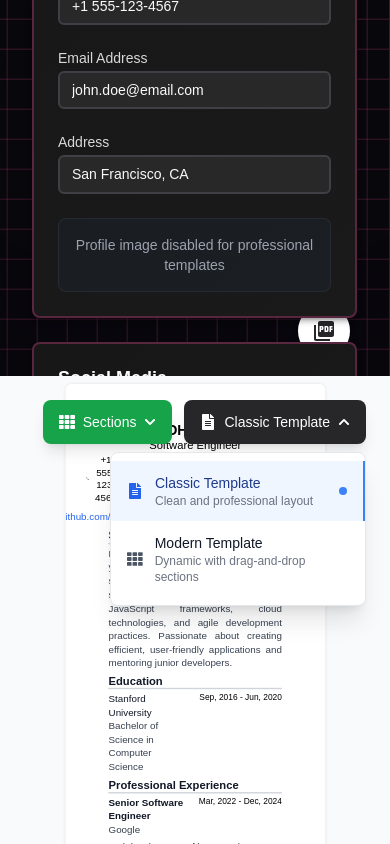
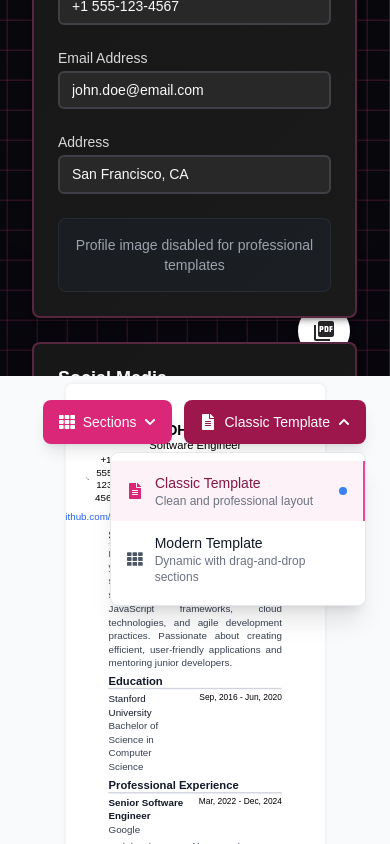
Before and after one commit to surajkewat72/Profocto, a Next.js app: page /builder in a window 390 px wide. Both pictures are taken after a click on the button "Classic Template". Shown: the part 468-1312 px from the top of the page. Built offline with nearby package versions, Linux system fonts and the light colour scheme.

Commit message:
added bg to the sidebar fixed issue

```diff
--- a/app/builder/page.tsx
+++ b/app/builder/page.tsx
@@ -70,9 +70,9 @@ export default function Builder() {
         >
           <div className="flex flex-col lg:flex-row min-h-screen max-w-full">
             {!formClose && (
-              <div className="w-full lg:w-[45%] xl:w-[40%] h-screen overflow-y-auto exclude-print relative" style={{backgroundColor: 'hsl(240 10% 3.9%)'}}>
-                {/* Animated Background Grid */}
-                <div className="absolute inset-0 z-0">
+              <div className="w-full lg:w-[45%] xl:w-[40%] h-screen exclude-print relative" style={{backgroundColor: 'hsl(240 10% 3.9%)'}}>
+                {/* Fixed Animated Background Grid */}
+                <div className="fixed inset-0 w-full lg:w-[45%] xl:w-[40%] h-screen z-0">
                   <Squares
                     speed={0.3}
                     squareSize={30}
@@ -81,8 +81,8 @@ export default function Builder() {
                     hoverFillColor='rgba(236, 72, 153, 0.1)'
                   />
                 </div>
-                <div className="h-full border-r relative z-10" style={{borderColor: 'hsl(240 3.7% 15.9%)'}}>
-                  <div className="p-8">
+                <div className="h-full border-r relative z-10 overflow-y-auto" style={{borderColor: 'hsl(240 3.7% 15.9%)'}}>
+                  <div className="p-8 relative z-20">
                     {/* Clean Header */}
                     <div className="mb-8">
                       <h1 className="text-3xl font-light mb-2" style={{color: 'hsl(0 0% 98%)'}}>
--- a/components/preview/Preview.jsx
+++ b/components/preview/Preview.jsx
@@ -268,7 +268,7 @@ const Preview = () => {
           <div className="relative" ref={toggleRef}>
             <button
               onClick={() => setShowSectionToggle(!showSectionToggle)}
-              className="flex items-center gap-2 px-4 py-3 bg-green-600 text-white rounded-lg hover:bg-green-700 transition-colors shadow-lg"
+              className="flex items-center gap-2 px-4 py-3 bg-pink-600 text-white rounded-lg hover:bg-pink-700 transition-colors shadow-lg"
               title="Toggle Sections"
             >
               <FaTh className="w-4 h-4" />
@@ -293,7 +293,7 @@ const Preview = () => {
                         type="checkbox"
                         checked={enabledSections[sectionId]}
                         onChange={() => toggleSection(sectionId)}
-                        className="w-4 h-4 text-green-600 bg-gray-100 border-gray-300 rounded focus:ring-green-500 focus:ring-2"
+                        className="w-4 h-4 text-pink-600 bg-gray-100 border-gray-300 rounded focus:ring-pink-500 focus:ring-2"
                       />
                       <span className="text-sm text-gray-900 flex-1">{sectionLabels[sectionId]}</span>
                       {!enabledSections[sectionId] && (
@@ -315,7 +315,7 @@ const Preview = () => {
           <div className="relative" ref={dropdownRef}>
             <button
               onClick={() => setIsDropdownOpen(!isDropdownOpen)}
-              className="flex items-center gap-2 px-4 py-3 bg-zinc-800 text-white rounded-lg hover:bg-zinc-700 transition-colors shadow-lg"
+              className="flex items-center gap-2 px-4 py-3 bg-pink-800 text-white rounded-lg hover:bg-pink-700 transition-colors shadow-lg"
             >
               <FaFileAlt className="w-4 h-4" />
               <span className="text-sm font-medium">
@@ -337,12 +337,12 @@ const Preview = () => {
                         setIsDropdownOpen(false);
                       }}
                       className={`w-full px-4 py-3 flex items-center gap-3 hover:bg-gray-50 transition-colors ${
-                        currentTemplate === template.id ? 'bg-blue-50 border-r-2 border-blue-500' : ''
+                        currentTemplate === template.id ? 'bg-pink-50 border-r-2 border-pink-500' : ''
                       }`}
                     >
-                      <IconComponent className={`w-4 h-4 ${currentTemplate === template.id ? 'text-blue-600' : 'text-gray-600'}`} />
+                      <IconComponent className={`w-4 h-4 ${currentTemplate === template.id ? 'text-pink-600' : 'text-gray-600'}`} />
                       <div className="text-left">
-                        <div className={`font-medium text-sm ${currentTemplate === template.id ? 'text-blue-900' : 'text-gray-900'}`}>
+                        <div className={`font-medium text-sm ${currentTemplate === template.id ? 'text-pink-900' : 'text-gray-900'}`}>
                           {template.name}
                         </div>
                         <div className="text-xs text-gray-500">
```
